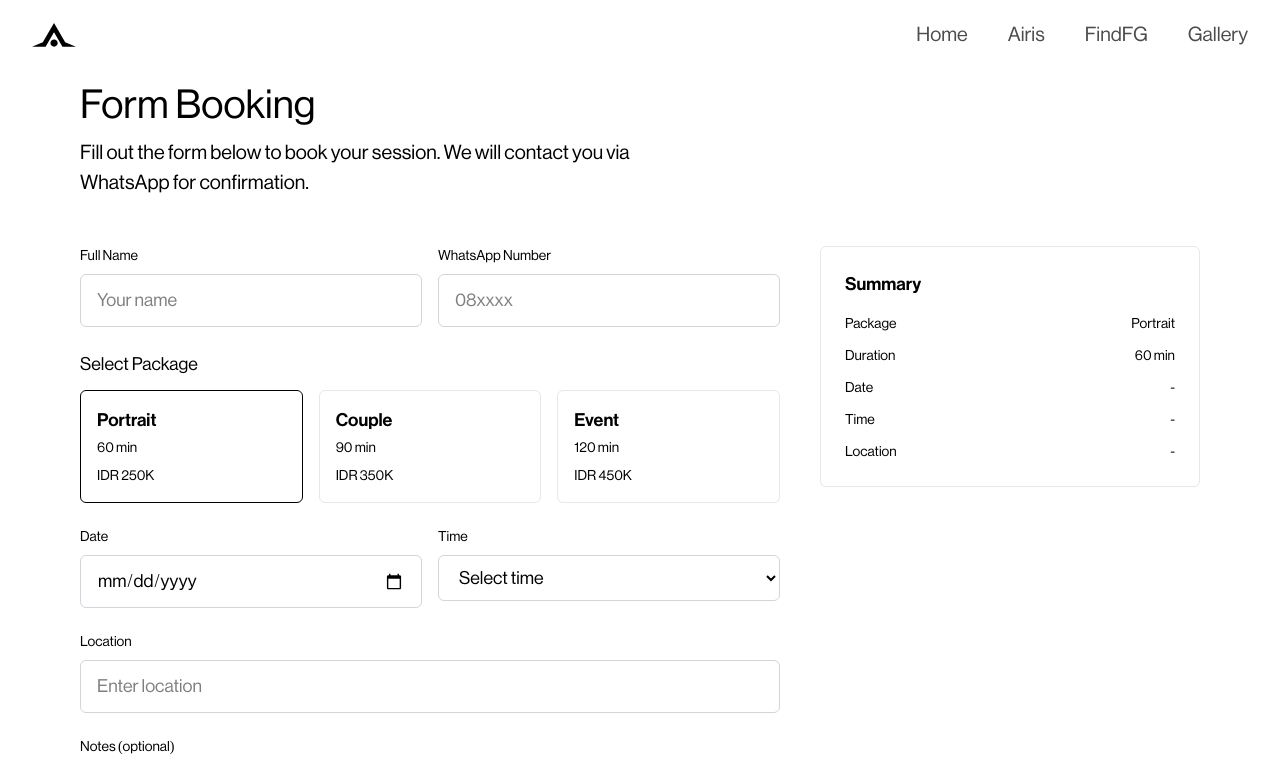
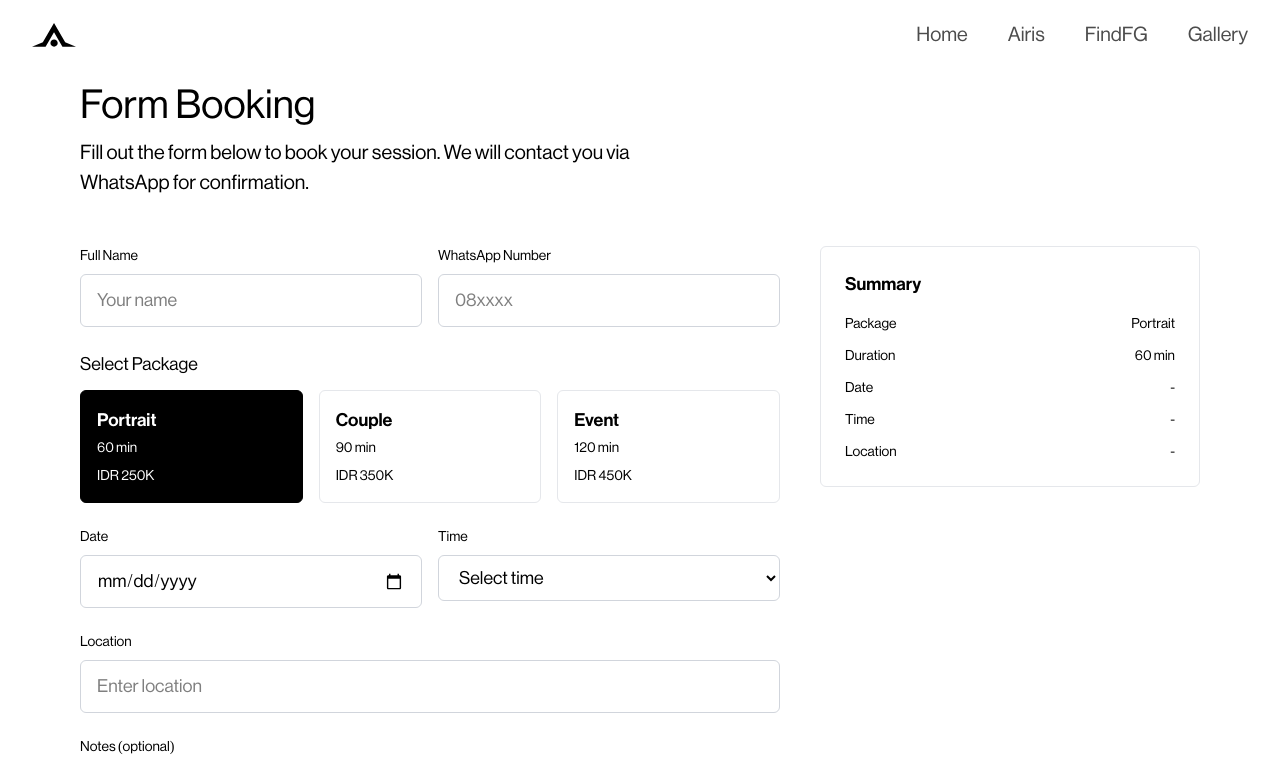
Before and after one commit to Mohfarriiiz88/Airislens, a Next.js app: page /bookingform in a window 1280 px wide. Shown: the top 763 px of the page. Built offline with nearby package versions, Linux system fonts and the light colour scheme.

Commit message:
penambahanform

```diff
--- a/components/landingpage/bookingform/Bookingform.tsx
+++ b/components/landingpage/bookingform/Bookingform.tsx
@@ -104,10 +104,10 @@ export default function BookingForm() {
                     key={p.value}
                     onClick={() => update("package", p.value)}
                     className={`border p-4 rounded-md cursor-pointer transition ${
-                      active
-                        ? "border-black"
-                        : "border-gray-200 hover:border-black"
-                    }`}
+  active
+    ? "bg-black text-white border-black"
+    : "border-gray-200 hover:border-black"
+}`}
                   >
                     <p className="font-medium">{p.label}</p>
                     <p className="text-sm mt-1">{p.duration}</p>
```
